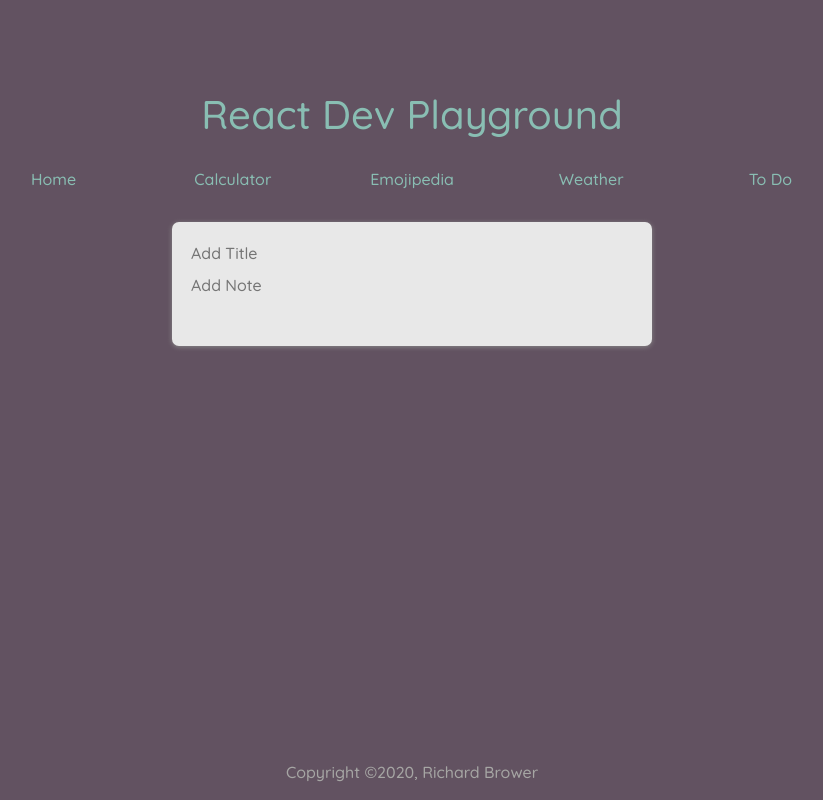
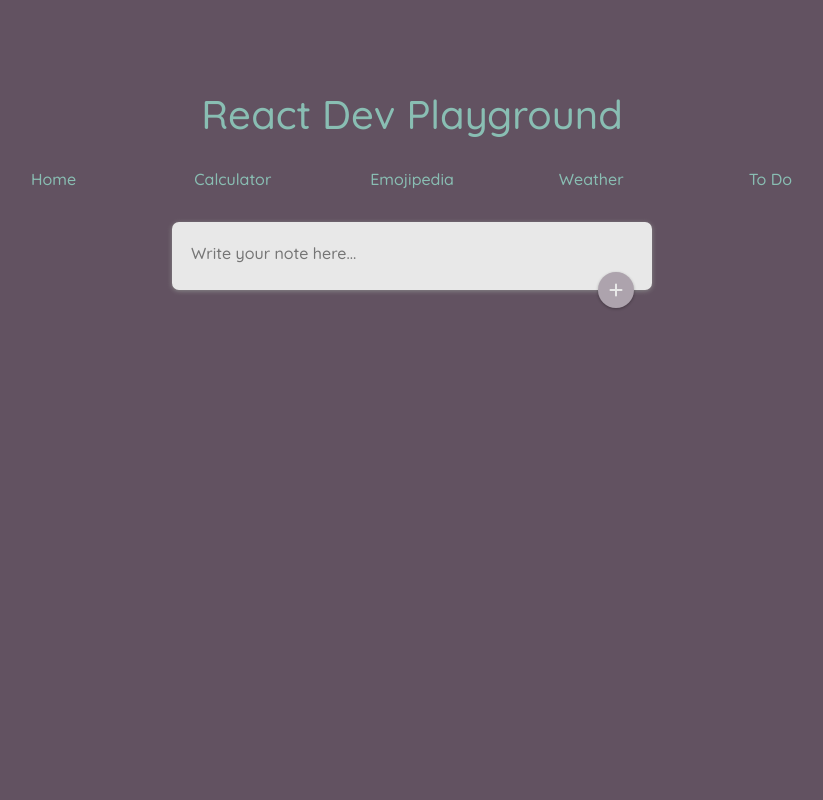
Before and after one commit to rb4136/react-dp, a React (Create React App) app: page / in a window 1280 px wide. Both pictures are taken after a click on the button "To Do". Shown: the whole page, without its empty margins (228-1051 px from the left). Built offline with nearby package versions, Linux system fonts and the light colour scheme.

Commit message:
Finish ToDo and all front end

```diff
--- a/public/styles.css
+++ b/public/styles.css
@@ -119,10 +119,13 @@ button:focus, button:active {
   margin: 16px;
   float: left;
 }
+
 .note h1 {
   font-size: 1.1em;
-  margin-bottom: 6px;
+  margin-bottom: 4px;
+  padding-bottom: 0;
 }
+
 .note p {
   font-size: 1.1em;
   margin-bottom: 10px;
@@ -133,13 +136,16 @@ button:focus, button:active {
 .note button {
   position: relative;
   float: right;
-  margin-right: 10px;
-  color: #30475e;
+  margin-right: 8px;
+  margin-bottom: -28px;
+  color: #e8e8e8;
+  background-color: #ADA3AD;
   border: none;
   width: 36px;
   height: 36px;
   cursor: pointer;
   outline: none;
+  border-radius: 50%;
 }
 
 form.create-note {
@@ -164,8 +170,8 @@ form.create-note button {
   position: absolute;
   right: 18px;
   bottom: -18px;
-  background: #30475e;
-  color: #fff;
+  background: #ADA3AD;
+  color: #e8e8e8;
   border: none;
   border-radius: 50%;
   width: 36px;
--- a/src/components/App.jsx
+++ b/src/components/App.jsx
@@ -24,7 +24,7 @@ function App() {
     {navClick === "Emojipedia" && <Emojipedia />}
     {navClick === "Weather" && <Weather />}
     {navClick === "To Do List" && <Todo />}
-    <Footer />
+    {navClick === "Home" && <Footer />}
   </div>
 )}
 
--- a/src/components/Todo-Form.jsx
+++ b/src/components/Todo-Form.jsx
@@ -1,11 +1,55 @@
-import React from "react";
+import React, {useState} from "react";
 
-function ToDoForm() {
+function ToDoForm(props) {
+
+  const [note, setNote] = useState([{title: "", content: ""}]);
+  const [isClicked, setIsClicked] = useState(false);
+
+  function handleChange(event) {
+    const {name, value} = event.target;
+
+    setNote(prevNote => {
+      return {
+        ...prevNote,
+        [name]: value
+      }
+    });
+  };
+
+  function write() {
+    setIsClicked(true);
+  }
+
+  function setClick(event) {
+    props.addNote(note);
+    setIsClicked(false);
+    setNote({title: "", content: ""});
+    event.preventDefault();
+  };
+
   return (
     <div>
       <form className="create-note">
-        <input type="text" placeholder="Add Title" />
-        <textarea placeholder="Add Note" />
+        {isClicked && <input
+          type="text"
+          placeholder="Title Me"
+          name="title"
+          onChange={handleChange}
+          value={note.title}
+        />}
+        <textarea
+          placeholder="Write your note here..."
+          name="content"
+          onChange={handleChange}
+          onClick={write}
+          value={note.content}
+          rows={!isClicked ? "1" : "3"}
+        />
+        <button
+          type="submit"
+          onClick={setClick}>
+          <i class="fas fa-plus"></i>
+        </button>
       </form>
     </div>
   )
--- a/src/components/Todo-Note.jsx
+++ b/src/components/Todo-Note.jsx
@@ -1,15 +1,19 @@
 import React from "react";
-import notes from "../notes";
 
-function Note(props) {
+function ToDoNote(props) {
+  function handleClick() {
+    props.deleteNote(props.id);
+  }
+
   return (
 
         <div className="note">
           <h1>{props.title}</h1>
           <p>{props.content}</p>
+          <button className="delete" onClick={handleClick}><i class="fas fa-minus"></i></button>
         </div>
 
     )
 }
 
-export default Note;
+export default ToDoNote;
--- a/src/components/Todo.jsx
+++ b/src/components/Todo.jsx
@@ -1,15 +1,41 @@
 import React, {useState} from "react";
-import Note from "./Todo-Note";
 import ToDoForm from "./Todo-Form";
+import ToDoNote from "./Todo-Note";
 
 function Todo() {
 
-  const [notes, setNotes] = useState([]);
+  const [allNotes, setNotes] = useState([]);
+
+
+  function addNote(newNote) {
+    setNotes(prevNotes => {
+      return [
+        ...prevNotes,
+        newNote
+      ];
+    });
+  };
+
+  function deleteNote(id) {
+    setNotes(prevNotes => {
+      return prevNotes.filter((noteItem, index) => {
+        return index !== id;
+      });
+    });
+  };
 
   return (
     <div>
-      <ToDoForm />
-
+      <ToDoForm addNote={addNote} />
+      {allNotes.map((eachNote, index) => {
+        return (<ToDoNote
+          key={index}
+          id={index}
+          title={eachNote.title}
+          content={eachNote.content}
+          deleteNote={deleteNote}
+        />
+      )})}
     </div>
   )
 }
```
Also changed, not shown: package.json (+8 -0 lines), 1 other file (tests, documents, lock files or other folders).
